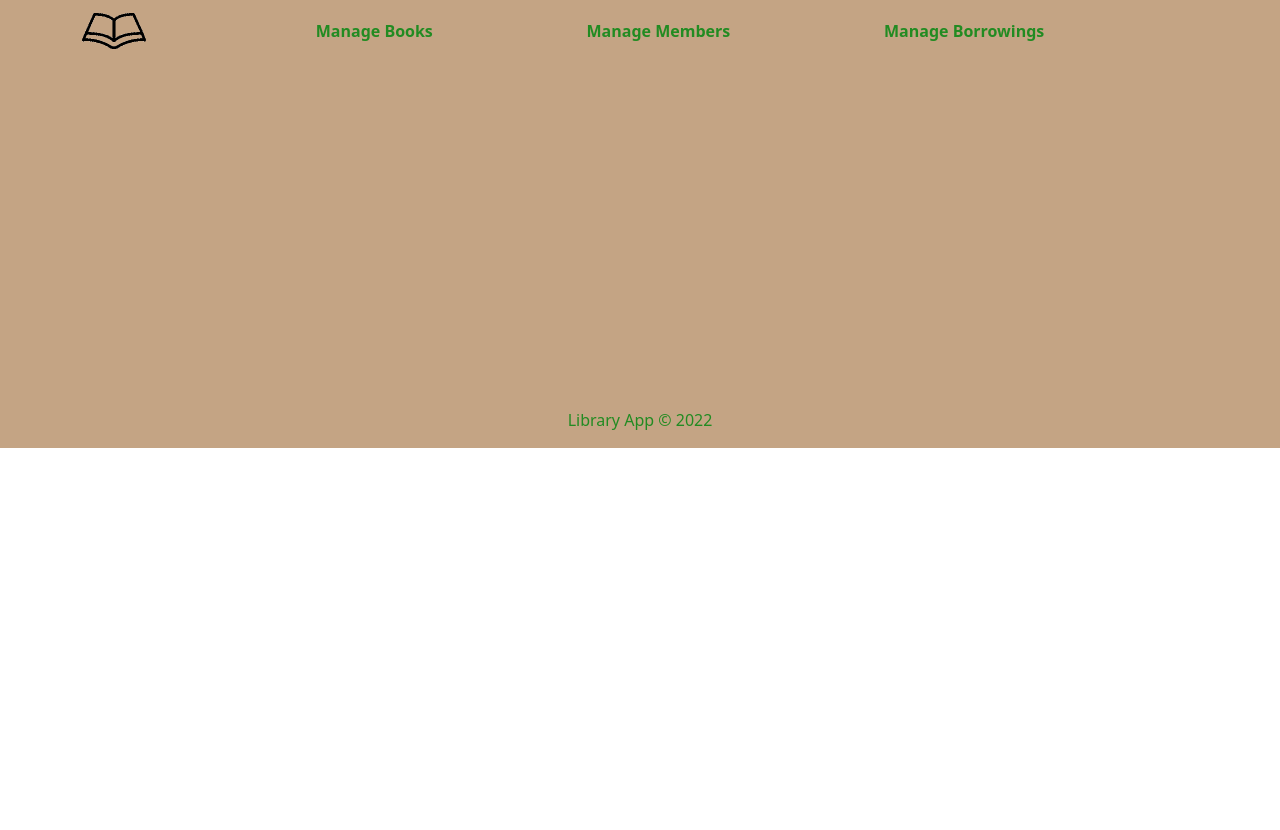
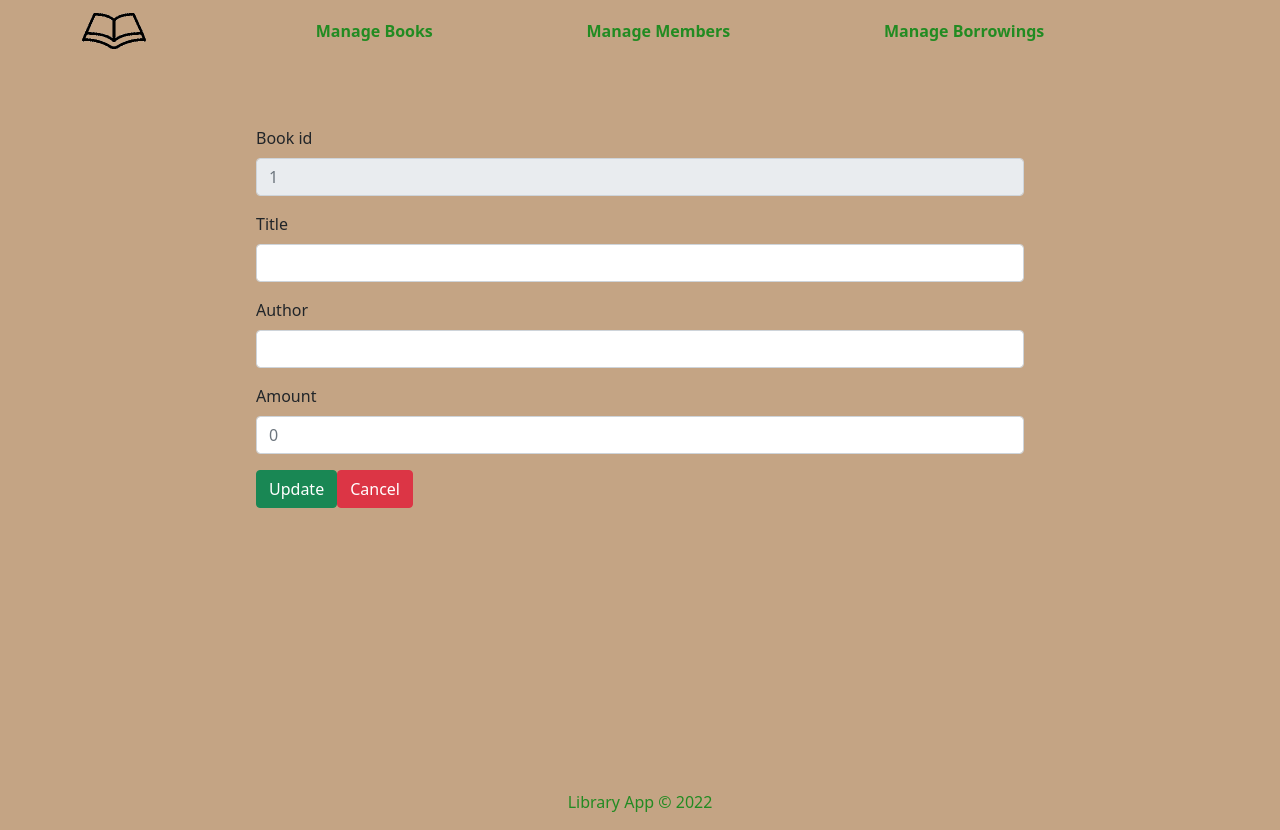
Before and after one commit to Mihalei/LibraryApp, a React (Create React App) app in the folder library/: page /books/update-book/1 in a window 1280 px wide. Before the commit the page ends 800 px from the top, so only its background shows below. Built offline with nearby package versions, Linux system fonts and the light colour scheme; no server answers.

Commit message:
Added UpdateBook and improved book components.

```diff
--- a/library/src/App.tsx
+++ b/library/src/App.tsx
@@ -7,6 +7,7 @@ import Members from "./components/Members/Members";
 import Borrowings from "./components/Borrowings/Borrowings";
 import Layout from "./components/Layout/Layout";
 import AddBook from "./components/Books/AddBook";
+import UpdateBook from "./components/Books/UpdateBook";
 
 function App() {
 	return (
@@ -17,6 +18,7 @@ function App() {
 						<Route path="/" element={<Home />} />
 						<Route path="/books" element={<Books />} />
 						<Route path="/books/add-book" element={<AddBook />} />
+						<Route path="/books/update-book/:id" element={<UpdateBook />} />
 						<Route path="/members" element={<Members />} />
 						<Route path="/borrowings" element={<Borrowings />} />
 					</Routes>
--- a/library/src/api/bookApi.ts
+++ b/library/src/api/bookApi.ts
@@ -2,7 +2,7 @@ import { Book, CreateBook } from "../models/book";
 import axios from "axios";
 import { API } from "../models/api";
 
-const baseURL = "https://620d7c7a20ac3a4eedc24efd.mockapi.io/api/v1/Book";
+const baseURL = "http://localhost:3000/books";
 
 export const bookAPI: API<Book> = {
 	getAll: async function (): Promise<Book[]> {
--- a/library/src/api/borrowingApi.ts
+++ b/library/src/api/borrowingApi.ts
@@ -2,7 +2,7 @@ import { Borrowing, CreateBorrowing } from "../models/borrowing";
 import axios from "axios";
 import { API } from "../models/api";
 
-const baseURL = "https://620d7c7a20ac3a4eedc24efd.mockapi.io/api/v1/Borrowing";
+const baseURL = "http://localhost:3000/borrowings";
 
 export const borrowingAPI: API<Borrowing> = {
 	getAll: async function (): Promise<Borrowing[]> {
--- a/library/src/api/memberApi.ts
+++ b/library/src/api/memberApi.ts
@@ -2,7 +2,7 @@ import { Member, CreateMember } from "../models/member";
 import axios from "axios";
 import { API } from "../models/api";
 
-const baseURL = "https://620d7c7a20ac3a4eedc24efd.mockapi.io/api/v1/Member";
+const baseURL = "http://localhost:3000/membes";
 
 export const memberAPI: API<Member> = {
 	getAll: async function (): Promise<Member[]> {
--- a/library/src/components/Books/AddBook.tsx
+++ b/library/src/components/Books/AddBook.tsx
@@ -1,11 +1,13 @@
 import { useState } from "react";
 import { Button, Form } from "react-bootstrap";
+import { useNavigate } from "react-router-dom";
 import { CreateBook, createBookInit } from "../../models/book";
 import { addNewBook } from "../../services/bookService";
 import "./Books.css";
 
 function AddBook() {
 	const [newBook, setNewBook] = useState<CreateBook>(createBookInit);
+	const navigate = useNavigate();
 
 	const handleChange = (e: any) => {
 		if (e.target.name !== "amount") setNewBook({ ...newBook, [e.target.name]: e.target.value });
@@ -13,7 +15,11 @@ function AddBook() {
 	};
 
 	async function handleSubmit(e: any) {
-		const res = await addNewBook(newBook);
+		e.preventDefault();
+		if (newBook.amount > 0) {
+			const res = await addNewBook(newBook);
+			navigate("/books");
+		} else alert("Book amount must be greater than 0!");
 	}
 
 	return (
@@ -50,7 +56,10 @@ function AddBook() {
 				</Form.Group>
 
 				<Button variant="success" type="submit" onClick={handleSubmit}>
-					Submit
+					Add
+				</Button>
+				<Button variant="danger" type="submit" onClick={() => navigate("/books")}>
+					Cancel
 				</Button>
 			</Form>
 		</div>
--- a/library/src/components/Books/Books.css
+++ b/library/src/components/Books/Books.css
@@ -29,3 +29,10 @@
     margin-left: 20%;
     margin-right: 20%;
 }
+
+.update-book-container {
+    justify-content:center;
+    align-content: center;
+    margin-left: 20%;
+    margin-right: 20%;
+}
--- a/library/src/components/Books/Books.tsx
+++ b/library/src/components/Books/Books.tsx
@@ -2,30 +2,57 @@ import { useEffect, useState } from "react";
 import { Button, Table } from "react-bootstrap";
 import { Book } from "../../models/book";
 import { bookSearchOptions } from "../../models/search";
-import { getAllBooks } from "../../services/bookService";
+import {
+	getAllBooks,
+	getAllBooksFromAuthor,
+	getAllBooksWithTitle,
+	getBook,
+} from "../../services/bookService";
 import { SearchInput } from "../../shared-compnents/SearchInput";
 import { SearchOptions } from "../../shared-compnents/SearchOptions";
 import { useNavigate } from "react-router-dom";
 import "./Books.css";
 
 function Books() {
-	const [select, setSelect] = useState("Search by");
+	const [searchType, setSearchType] = useState("Search by");
 	const [books, setBooks] = useState<Book[]>([]);
+	const [searchValue, setSearchValue] = useState("");
+	const [startSearch, triggerStartSearch] = useState(false);
 	const navigate = useNavigate();
 
 	async function fetchBooks() {
-		const res = await getAllBooks();
-		if (res) setBooks(res);
-		else alert("Error while loading books.");
+		let res: Book[] | undefined;
+		switch (searchType) {
+			case bookSearchOptions.ByAuthor:
+				res = await getAllBooksFromAuthor(searchValue);
+				if (res) setBooks(res);
+				else alert("Error while finding books.");
+				return;
+			case bookSearchOptions.ById:
+				const r = await getBook(searchValue);
+				if (r) setBooks([r]);
+				else alert("Error while finding book.");
+				return;
+			case bookSearchOptions.ByTitle:
+				res = await getAllBooksWithTitle(searchValue);
+				if (res) setBooks(res);
+				else alert("Error while finding books.");
+				return;
+			default:
+				res = await getAllBooks();
+				if (res) setBooks(res);
+				else alert("Error while loading books.");
+				return;
+		}
 	}
 
-	useEffect(() => {
-		console.log(select);
-	}, [select]);
+	const onRowClick = (bookId: string) => {
+		navigate(`/books/update-book/${bookId}`);
+	};
 
 	useEffect(() => {
 		fetchBooks();
-	}, []);
+	}, [startSearch]);
 
 	return (
 		<div className="books">
@@ -35,10 +62,15 @@ function Books() {
 					<div className="books-actions-container">
 						<SearchOptions
 							options={bookSearchOptions}
-							select={select}
-							setSelect={setSelect}
+							select={searchType}
+							setSelect={setSearchType}
 						/>
-						<SearchInput />
+						<SearchInput
+							input={searchValue}
+							setInput={setSearchValue}
+							startSearch={startSearch}
+							setStartSearch={triggerStartSearch}
+						/>
 						<Button variant="success" onClick={() => navigate("/books/add-book")}>
 							New
 						</Button>
@@ -56,7 +88,7 @@ function Books() {
 						</thead>
 						<tbody>
 							{books.map((b) => (
-								<tr>
+								<tr key={b.id} onClick={() => onRowClick(b.id)}>
 									<td>{b.id}</td>
 									<td>{b.title}</td>
 									<td>{b.author}</td>
--- /dev/null
+++ b/library/src/components/Books/UpdateBook.tsx
@@ -0,0 +1,89 @@
+import { useEffect, useState } from "react";
+import { Button, Form } from "react-bootstrap";
+import { useNavigate, useParams } from "react-router-dom";
+import { Book, bookInit } from "../../models/book";
+import { getBook, updateBook } from "../../services/bookService";
+import "./Books.css";
+
+function UpdateBook() {
+	let { id } = useParams();
+	const [originalBook, setOriginalBook] = useState<Book>(bookInit);
+	const [updatedBook, setUpdatedBook] = useState<Book>(bookInit);
+	const navigate = useNavigate();
+
+	const handleChange = (e: any) => {
+		if (e.target.name !== "amount")
+			setUpdatedBook({ ...updatedBook, [e.target.name]: e.target.value });
+		else setUpdatedBook({ ...updatedBook, [e.target.name]: Number.parseInt(e.target.value) });
+	};
+
+	async function handleSubmit(e: any) {
+		e.preventDefault();
+		if (updatedBook.amount > 0) {
+			const res = await updateBook(updatedBook);
+			navigate("/books");
+		} else alert("Book amount must be greater than 0!");
+	}
+
+	async function fetchBook() {
+		if (id) {
+			const res = await getBook(id);
+			if (res) setOriginalBook(res);
+			if (res) setUpdatedBook(res);
+		}
+	}
+
+	useEffect(() => {
+		fetchBook();
+	}, []);
+
+	return (
+		<div className="update-book-container">
+			<Form>
+				<Form.Group className="mb-3">
+					<Form.Label>Book id</Form.Label>
+					<Form.Control placeholder={id} disabled />
+				</Form.Group>
+
+				<Form.Group className="mb-3">
+					<Form.Label>Title</Form.Label>
+					<Form.Control
+						type="name"
+						name="title"
+						placeholder={originalBook.title}
+						onChange={handleChange}
+					/>
+				</Form.Group>
+
+				<Form.Group className="mb-3">
+					<Form.Label>Author</Form.Label>
+					<Form.Control
+						type="name"
+						name="author"
+						placeholder={originalBook.author}
+						onChange={handleChange}
+					/>
+				</Form.Group>
+
+				<Form.Group className="mb-3">
+					<Form.Label>Amount</Form.Label>
+					<Form.Control
+						type="number"
+						name="amount"
+						placeholder={originalBook.amount.toString()}
+						onChange={handleChange}
+					/>
+				</Form.Group>
+
+				<Button variant="success" type="submit" onClick={handleSubmit}>
+					Update
+				</Button>
+				<Button variant="danger" type="submit" onClick={() => navigate("/books")}>
+					Cancel
+				</Button>
+			</Form>
+		</div>
+	);
+}
+
+export default UpdateBook;
--- a/library/src/models/search.ts
+++ b/library/src/models/search.ts
@@ -1,4 +1,5 @@
 export enum bookSearchOptions {
+	All = "All",
 	ById = "By id",
 	ByTitle = "By title",
 	ByAuthor = "By author",
--- a/library/src/services/bookService.ts
+++ b/library/src/services/bookService.ts
@@ -1,6 +1,6 @@
 import { Book, CreateBook } from "../models/book";
-//import { bookAPI as Api } from "../api/bookApi";
-import { mockBookAPI as Api } from "../mock-database/bookApi";
+import { bookAPI as Api } from "../api/bookApi";
+//import { mockBookAPI as Api } from "../mock-database/bookApi";
 
 export const getAllBooks = () => {
 	try {
--- a/library/src/shared-compnents/SearchInput.tsx
+++ b/library/src/shared-compnents/SearchInput.tsx
@@ -1,11 +1,33 @@
 import { Button } from "react-bootstrap";
 import "./Shared.css";
 
-export const SearchInput = () => {
+interface IProps {
+	input: any;
+	setInput: any;
+	startSearch: any;
+	setStartSearch: any;
+}
+
+export const SearchInput: React.FC<IProps> = ({ input, setInput, startSearch, setStartSearch }) => {
+	const onInputChange = (e: any) => {
+		setInput(e.target.value);
+	};
+
+	const onSearchClick = (e: any) => {
+		setStartSearch(!startSearch);
+	};
+
 	return (
 		<div className="search-input">
-			<input className="search-input" placeholder="Enter your search..."></input>
-			<Button variant="secondary">Search</Button>
+			<input
+				value={input}
+				onChange={onInputChange}
+				className="search-input"
+				placeholder="Enter your search..."
+			/>
+			<Button onClick={onSearchClick} variant="secondary">
+				Search
+			</Button>
 		</div>
 	);
 };
--- a/library/src/shared-compnents/SearchOptions.tsx
+++ b/library/src/shared-compnents/SearchOptions.tsx
@@ -18,7 +18,7 @@ export const SearchOptions: React.FC<IProps> = ({ options, select, setSelect })
 					<Dropdown.Item
 						onClick={() => setSelect(...k.slice(1))}
 						value={k.slice(1)}
-						eventKey={v}>
+						key={v}>
 						{k.slice(1)}
 					</Dropdown.Item>
 				))}
```
